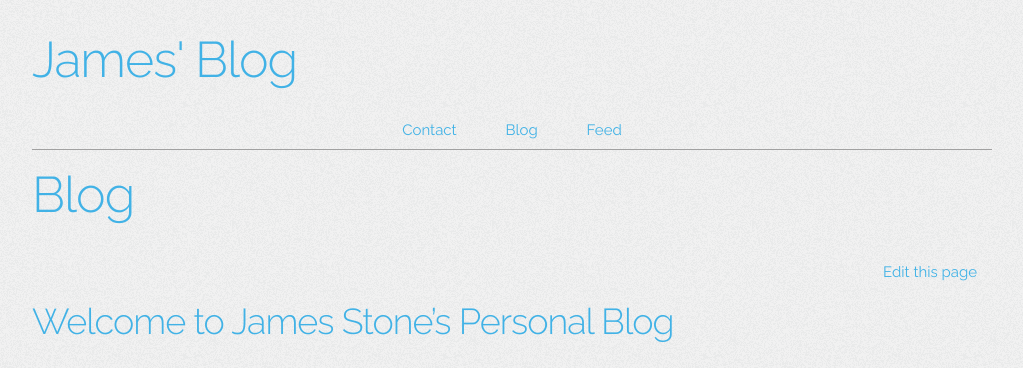
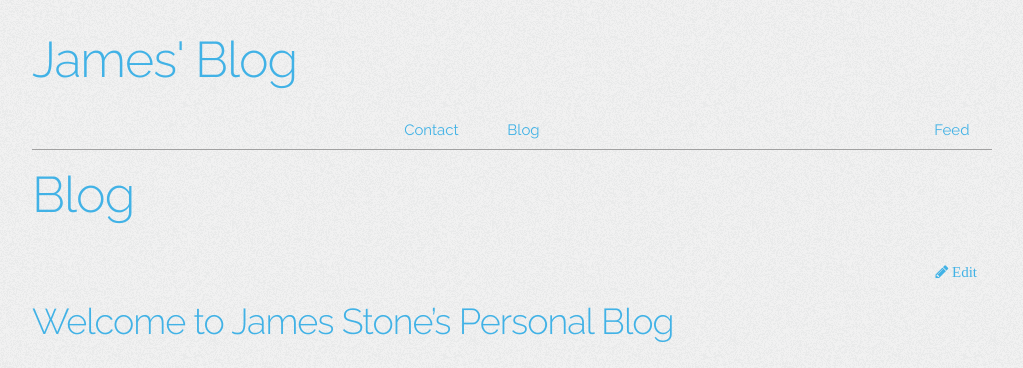
Before and after one commit to jamesmstone/blog, a Jekyll site: the page built from index.md, in a window 1280 px wide. Shown: the top 368 px of the page, without its empty margins (128-1151 px from the left). Built offline with Jekyll 4.4.1, drawn with Linux system fonts in a browser that asks for light colours; nearby versions of some CDN libraries.

Commit message:
add icons

```diff
--- a/_includes/head.html
+++ b/_includes/head.html
@@ -53,6 +53,7 @@
     <link rel="stylesheet" href="/css/normalize.css">
     <link rel="stylesheet" href="/css/skeleton.css">
     <link rel="stylesheet" href="/css/custom.css">
+    <link rel="stylesheet" href="https://maxcdn.bootstrapcdn.com/font-awesome/4.4.0/css/font-awesome.min.css">
 
     <!-- Favicon
     –––––––––––––––––––––––––––––––––––––––––––––––––– -->
--- a/_layouts/default.html
+++ b/_layouts/default.html
@@ -34,7 +34,7 @@
     </div>
     <div class="content">
         <div class="row">
-            <a id="edit_page" href="{{site.github_repository_url}}/edit/master/{{page.path}}">Edit this page</a>
+            <a id="edit_page" href="{{site.github_repository_url}}/edit/master/{{page.path}}"><i class="fa fa-pencil"> Edit</i></a>
         </div>
         <div class="row">
             <div class="twelve column">
--- a/css/custom.css
+++ b/css/custom.css
@@ -29,7 +29,7 @@ header{
 header h1 a:not(.active):hover::before{
     position: absolute;
     display: inline-block;
-    content: "<-";
+    content: "\f177";
     margin-left: -1em;
     transition: 1s;
 }
```
